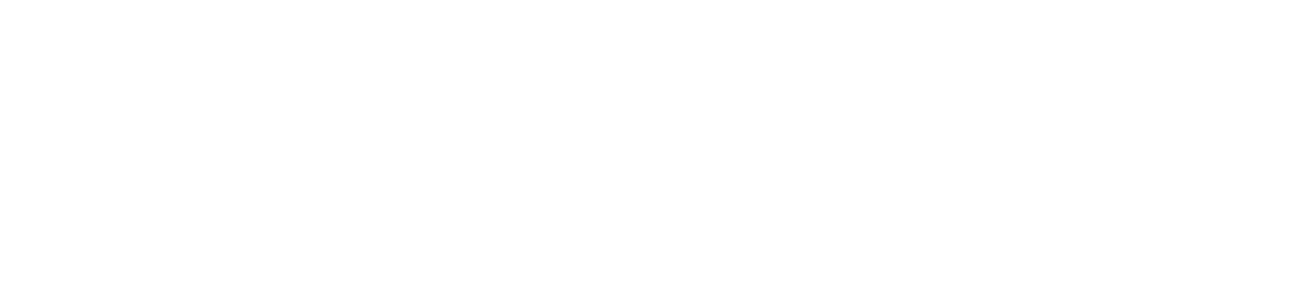
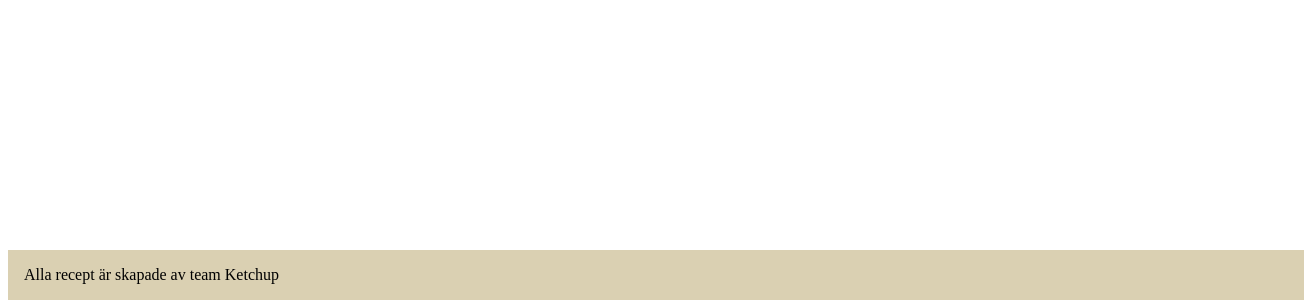
Before and after one commit to arnetzlinder/ketchupbloggen, a Vue app: page / in a window 1280 px wide. Shown: the part 500-800 px from the top of the page, 1304 px wide, since content can reach past the window. Built offline with nearby package versions, Linux system fonts and the light colour scheme; the HTML template or start-up script is replaced by a standard one; a web font is replaced by a local one.

Commit message:
:lipstick: Footer component added

```diff
--- a/src/App.vue
+++ b/src/App.vue
@@ -1,7 +1,11 @@
 <script setup lang="ts">
+import FooterSection from './components/FooterSection.vue';
 </script>
 
 <template>
+    <FooterSection />
 </template>
 
-<style scoped lang="scss"></style>
+<style scoped lang="scss">
+
+</style>
--- a/src/components/FooterSection.vue
+++ b/src/components/FooterSection.vue
@@ -0,0 +1,26 @@
+<template>
+    <footer>
+        <p>
+            Alla recept är skapade av team Ketchup
+        </p>
+    </footer>
+</template>
+
+<style scoped lang="scss">
+@forward '../scss/style.scss';
+
+    footer {
+        position: absolute;
+        bottom: 0;
+        width: 100vw;
+        padding-inline-start: 1rem;
+        background-color: #dad0b2;
+
+    }
+
+    @media screen and (min-width: 1440px) {
+        footer {
+            padding-inline-start: 2rem;
+        }
+    }
+</style>
--- a/src/scss/style.scss
+++ b/src/scss/style.scss
@@ -12,4 +12,5 @@ $secondaryFont: 'Istok Web', sans-serif;
 
 body{
   background-color: $primaryColor100;
+  font-family: $secondaryFont;
 }
```
